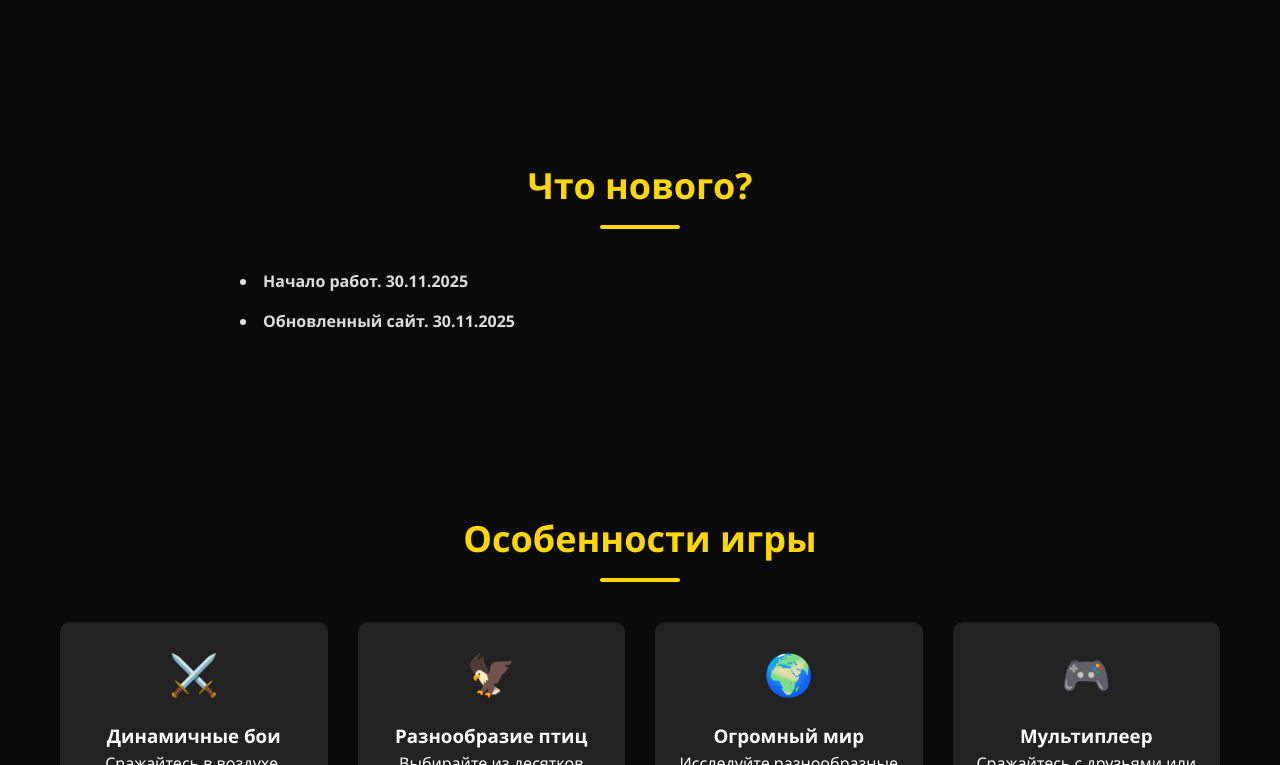
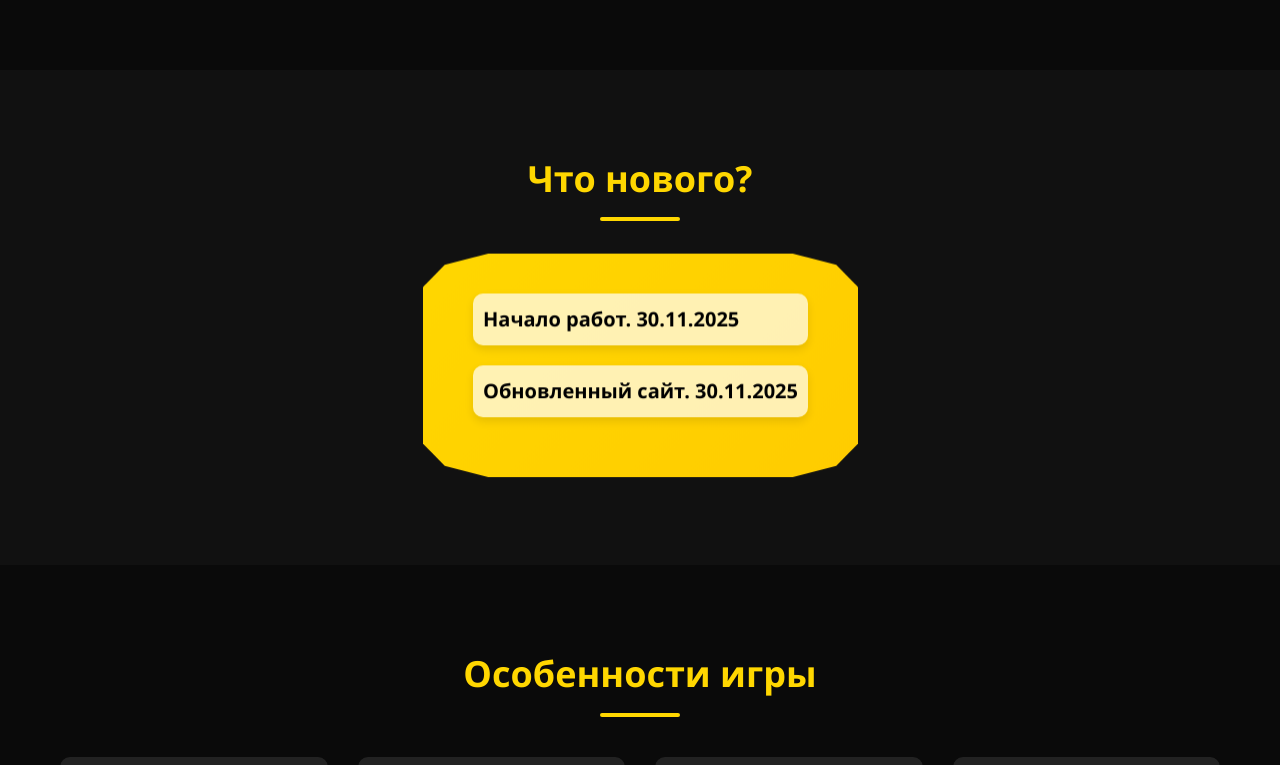
Before and after one commit to PUPSIK01/3459453420, a plain HTML site: page index.html in a window 1280 px wide. Shown: the part 1302-2067 px from the top of the page. Drawn offline with Linux system fonts and the light colour scheme.

Commit message:
Add files via upload

```diff
--- a/index.html
+++ b/index.html
@@ -201,21 +201,69 @@
     margin-bottom: 15px;
   }
 
-  /* Новости */
-  #news {
-    background: rgba(0,0,0,0.4);
+  /* Стиль для раздела "Что нового?" */
+  .news-section {
+    background: transparent;
+    padding: 80px 20px;
+    display: flex;
+    justify-content: center;
+    align-items: center;
   }
 
+  /* Жёлтая карточка с необычной формой */
+  .news-card {
+    background-color: #ffd700;
+    padding: 40px 50px;
+    border-radius: 25px;
+    box-shadow: 0 15px 35px rgba(255, 215, 0, 0.3);
+    max-width: 700px;
+    width: 100%;
+    position: relative;
+    background: linear-gradient(135deg, #ffd700, #ffcc00);
+    clip-path: polygon(
+      0% 15%, 5% 5%, 15% 0%, 85% 0%, 95% 5%, 100% 15%, 100% 85%, 95% 95%, 85% 100%, 15% 100%, 5% 95%, 0% 85%
+    );
+    animation: float 3s ease-in-out infinite;
+    transform-style: preserve-3d;
+    perspective: 1000px;
+  }
+
+  /* Анимация плавания карточки */
+  @keyframes float {
+    0%, 100% {
+      transform: translateY(0) rotateX(0);
+    }
+    50% {
+      transform: translateY(-10px) rotateX(5deg);
+    }
+  }
+
+  /* Стиль для текста внутри карточки */
   .news-list {
-    max-width: 800px;
-    margin: 0 auto;
-    list-style: disc inside;
+    list-style: none;
+    padding: 0;
+    margin: 0;
+    font-size: 18px;
+    color: #333;
+    font-weight: bold;
   }
 
   .news-list li {
-    margin-bottom: 15px;
-    font-size: 16px;
-    color: #ddd;
+    margin-bottom: 20px;
+    padding: 10px;
+    background: rgba(255,255,255,0.7);
+    border-radius: 10px;
+    box-shadow: 0 4px 8px rgba(0,0,0,0.1);
+    transition: transform 0.3s;
+  }
+
+  .news-list li:hover {
+    transform: scale(1.05);
+  }
+
+  .news-list strong {
+    color: #000;
+    font-size: 20px;
   }
 
   /* Особенности */
@@ -371,6 +419,19 @@
     .buttons {
       flex-direction: column;
     }
+    .hero h1 {
+      font-size: 36px;
+    }
+    .hero p {
+      font-size: 18px;
+    }
+    .news-card {
+      padding: 30px 20px;
+      margin: 0 10px;
+    }
+    .news-list strong {
+      font-size: 18px;
+    }
   }
 </style>
 </head>
@@ -421,20 +482,24 @@
       </div>
       <!-- Можно вставить изображение или анимацию -->
       <div style="flex:1;text-align:center;">
-        <img src="https://i.imgur.com/your-image.png" alt="Bird Game 3" style="max-width:100%; border-radius:10px;">
+        <div style="width:100%;height:300px;background:linear-gradient(135deg, #ffd700, #ff4d4d);border-radius:20px;display:flex;align-items:center;justify-content:center;color:#333;font-weight:bold;font-size:24px;">
+          🦅 Изображение игры
+        </div>
       </div>
     </div>
   </div>
 </section>
 
 <!-- Что нового -->
-<section id="news">
+<section id="news" class="news-section">
   <div class="container">
     <h2 class="section-title">Что нового?</h2>
-    <ul class="news-list">
-      <li><strong>Начало работ. 30.11.2025</strong></li>
-      <li><strong>Обновленный сайт. 30.11.2025</strong></li>
-    </ul>
+    <div class="news-card">
+      <ul class="news-list">
+        <li><strong>Начало работ. 30.11.2025</strong></li>
+        <li><strong>Обновленный сайт. 30.11.2025</strong></li>
+      </ul>
+    </div>
   </div>
 </section>
 
```
